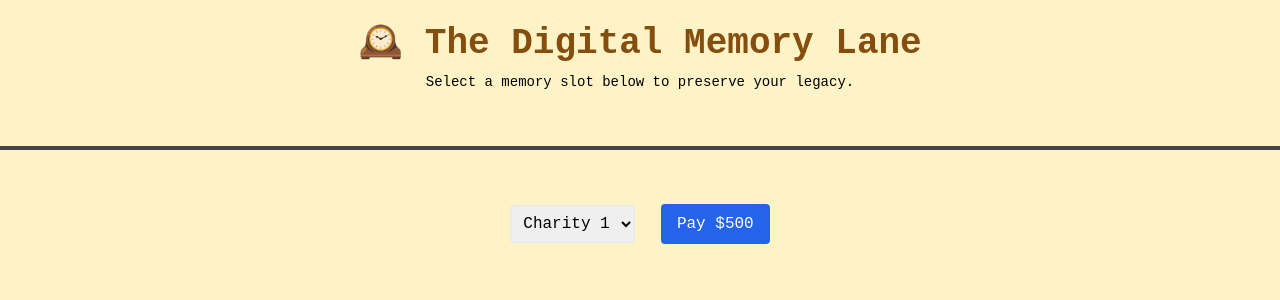
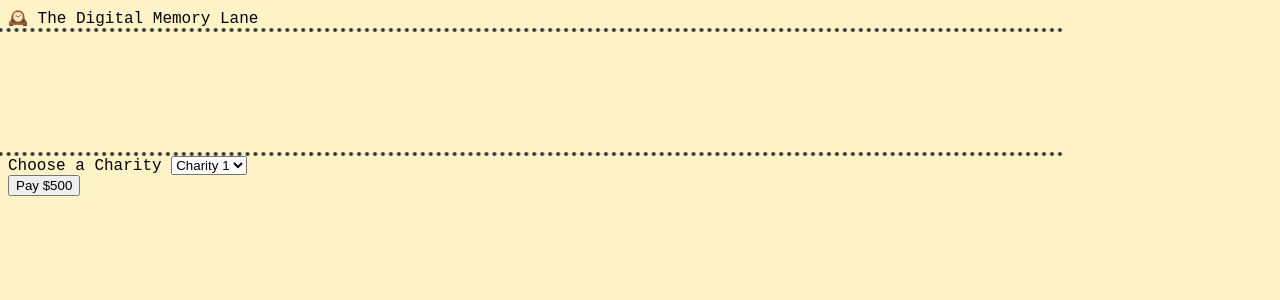
Before and after one commit to 5paresomechange55/TheDigitalMemoryLane, a Flask app: page / in a window 1280 px wide. Shown: the top 300 px of the page. Run offline with Flask 3, Linux system fonts and the light colour scheme; some libraries are stand-ins or nearby versions.

Commit message:
Update index.html

```diff
--- a/templates/index.html
+++ b/templates/index.html
@@ -1,112 +1,79 @@
 <!DOCTYPE html>
 <html lang="en">
 <head>
-  <meta charset="UTF-8" />
-  <meta name="viewport" content="width=device-width, initial-scale=1.0"/>
+  <meta charset="UTF-8">
   <title>The Digital Memory Lane</title>
-  <script src="https://cdn.tailwindcss.com"></script>
+  <meta name="viewport" content="width=device-width, initial-scale=1.0">
+  <link href="https://cdn.tailwindcss.com" rel="stylesheet">
   <style>
     body {
+      font-family: 'Courier New', monospace;
       background-color: #fef3c7;
-      font-family: 'Courier New', monospace;
     }
 
     .timeline-container {
+      display: flex;
       overflow-x: auto;
-      white-space: nowrap;
       scroll-behavior: smooth;
-      animation: scrollTimeline 20s linear infinite;
+      border-top: 4px dotted #333;
+      border-bottom: 4px dotted #333;
+      padding: 60px 0;
+      animation: slideTimeline 20s linear infinite;
     }
 
-    @keyframes scrollTimeline {
-      0% { scroll-left: 0; }
-      100% { scroll-left: 1000px; }
+    @keyframes slideTimeline {
+      0% { transform: translateX(0); }
+      100% { transform: translateX(-50%); }
     }
 
     .slot {
-      width: 80px;
-      height: 80px;
-      background-color: #fff;
-      border: 2px dashed #333;
-      display: inline-flex;
-      align-items: center;
-      justify-content: center;
+      position: relative;
+      width: 120px;
+      height: 120px;
+      margin: 0 20px;
+      border: 2px solid #000;
+      background-color: #fff8dc;
       cursor: pointer;
-      transition: transform 0.2s, box-shadow 0.2s;
+      flex-shrink: 0;
     }
 
-    .slot:hover {
-      transform: scale(1.1);
-      box-shadow: 0 0 10px #444;
+    .slot:nth-child(even) {
+      align-self: flex-start;
+    }
+
+    .slot:nth-child(odd) {
+      align-self: flex-end;
+    }
+
+    .slot.claimed img {
+      width: 100%;
+      height: 100%;
+      object-fit: cover;
     }
 
     .slot.selected {
-      background-color: #93c5fd;
-      border-color: #1d4ed8;
-      animation: bounce 0.4s;
-    }
-
-    @keyframes bounce {
-      0% { transform: scale(1); }
-      50% { transform: scale(1.2); }
-      100% { transform: scale(1); }
-    }
-
-    .timeline {
-      display: flex;
-      flex-direction: row;
-      align-items: center;
-      gap: 10px;
-      padding: 2rem;
-      position: relative;
-    }
-
-    .timeline::before {
-      content: '';
-      position: absolute;
-      height: 4px;
-      background-color: #444;
-      top: 50%;
-      left: 0;
-      right: 0;
-      transform: translateY(-50%);
-      z-index: 0;
-    }
-
-    .slot-wrapper {
-      display: flex;
-      flex-direction: column;
-      align-items: center;
-      position: relative;
-      z-index: 1;
-    }
-
-    .slot-wrapper.above {
-      flex-direction: column-reverse;
+      border-color: red;
     }
   </style>
 </head>
 <body class="text-center">
-  <header class="py-6">
-    <h1 class="text-4xl font-bold text-yellow-800">🕰️ The Digital Memory Lane</h1>
-    <p class="text-sm mt-2">Select a memory slot below to preserve your legacy.</p>
-  </header>
+  <header class="text-3xl p-4 font-bold text-yellow-900">🕰️ The Digital Memory Lane</header>
 
-  <div id="timelineWrapper" class="timeline-container">
-    <div id="timeline" class="timeline"></div>
-  </div>
+  <div id="timeline" class="timeline-container"></div>
 
-  <div class="mt-6">
-    <select id="charitySelect" class="p-2 border rounded">
+  <div class="my-4">
+    <label class="block text-lg mb-2">Choose a Charity</label>
+    <select id="charity" class="border p-2">
       <option value="charity1">Charity 1</option>
       <option value="charity2">Charity 2</option>
       <option value="charity3">Charity 3</option>
       <option value="charity4">Charity 4</option>
     </select>
-    <button id="payButton" class="ml-4 px-4 py-2 bg-blue-600 text-white rounded">Pay $500</button>
   </div>
 
+  <button id="payButton" class="bg-green-600 text-white px-4 py-2 rounded">Pay $500</button>
+
   <script src="https://js.stripe.com/v3/"></script>
-  <script src="timeline.js"></script>
+  <script src="/static/timeline.js"></script>
 </body>
 </html>
```
